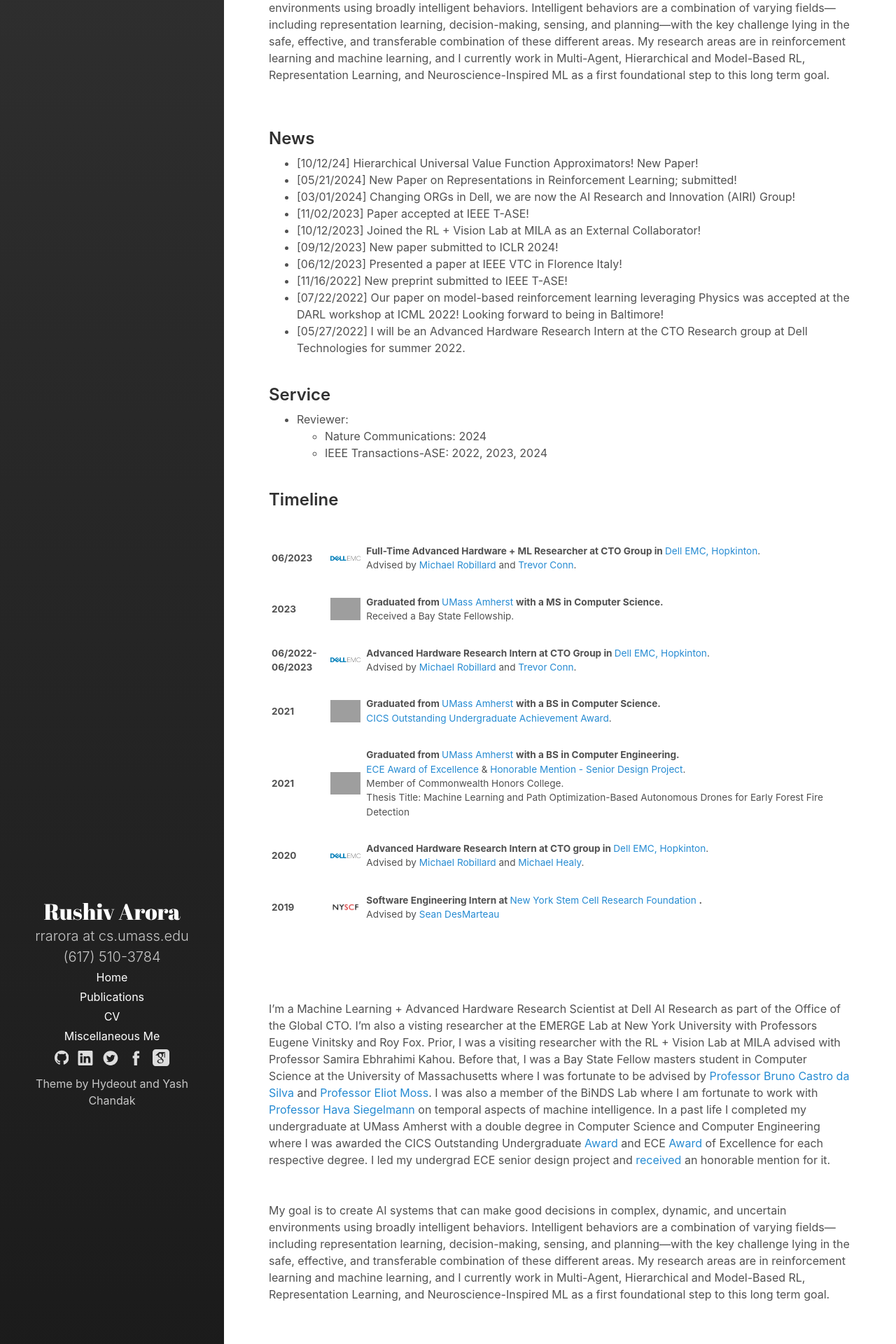
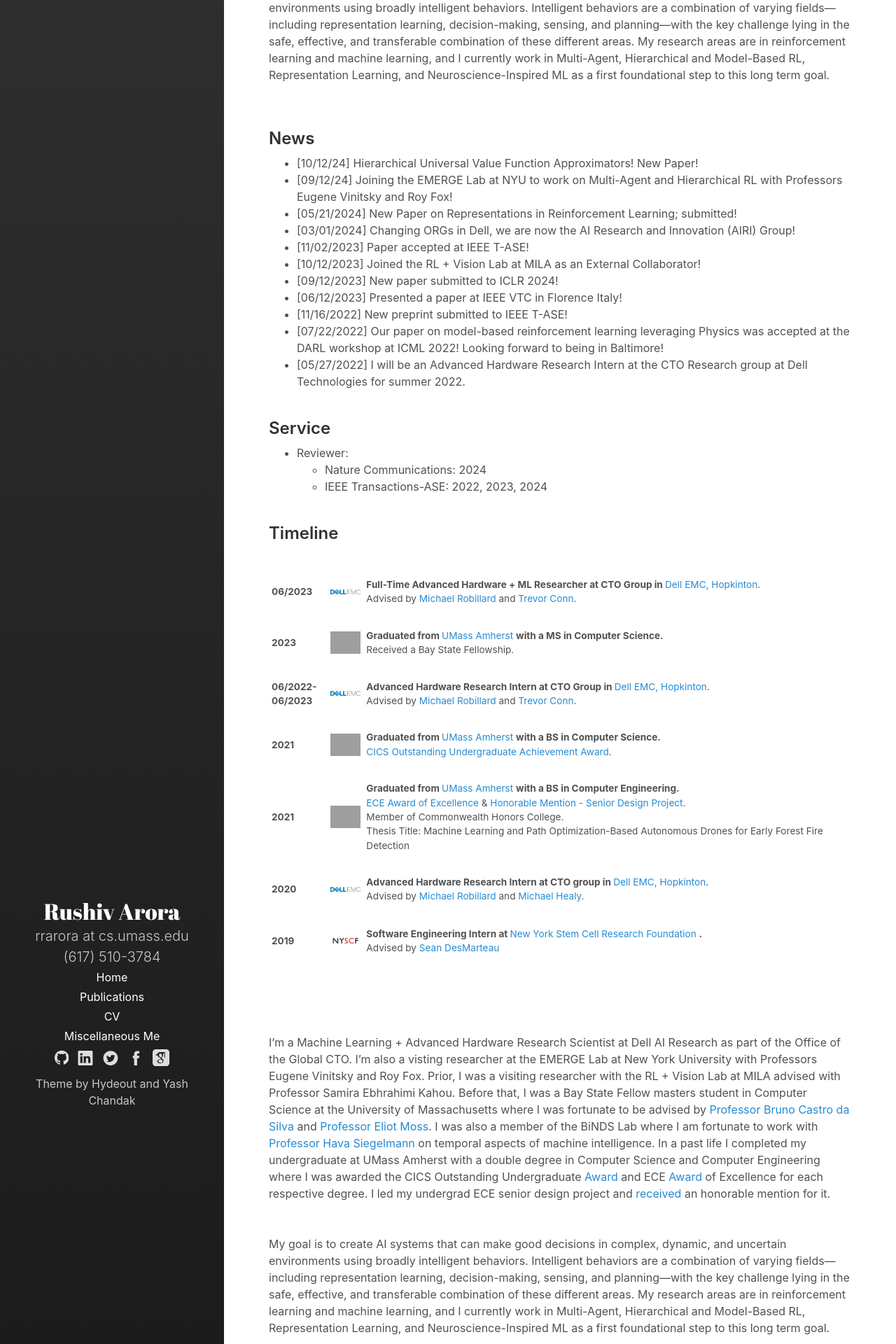
Before and after one commit to RushivArora/rushivarora.github.io, a Jekyll site: the page built from _pages/home.md, in a window 1280 px wide. Shown: the part 433-2353 px from the top of the page at 70% size. Built offline with Jekyll 4.4.1, drawn with Linux system fonts in a browser that asks for light colours; some of the changed text lies outside the part shown; grey boxes are pictures that could not be loaded.

```diff
--- a/_pages/home.md
+++ b/_pages/home.md
@@ -52,6 +52,7 @@
 
 ## News
 * [10/12/24] Hierarchical Universal Value Function Approximators! New Paper!
+* [09/12/24] Joining the EMERGE Lab at NYU to work on Multi-Agent and Hierarchical RL with Professors Eugene Vinitsky and Roy Fox!
 * [05/21/2024] New Paper on Representations in Reinforcement Learning; submitted!
 * [03/01/2024] Changing ORGs in Dell, we are now the AI Research and Innovation (AIRI) Group!
 * [11/02/2023] Paper accepted at IEEE T-ASE!
```
